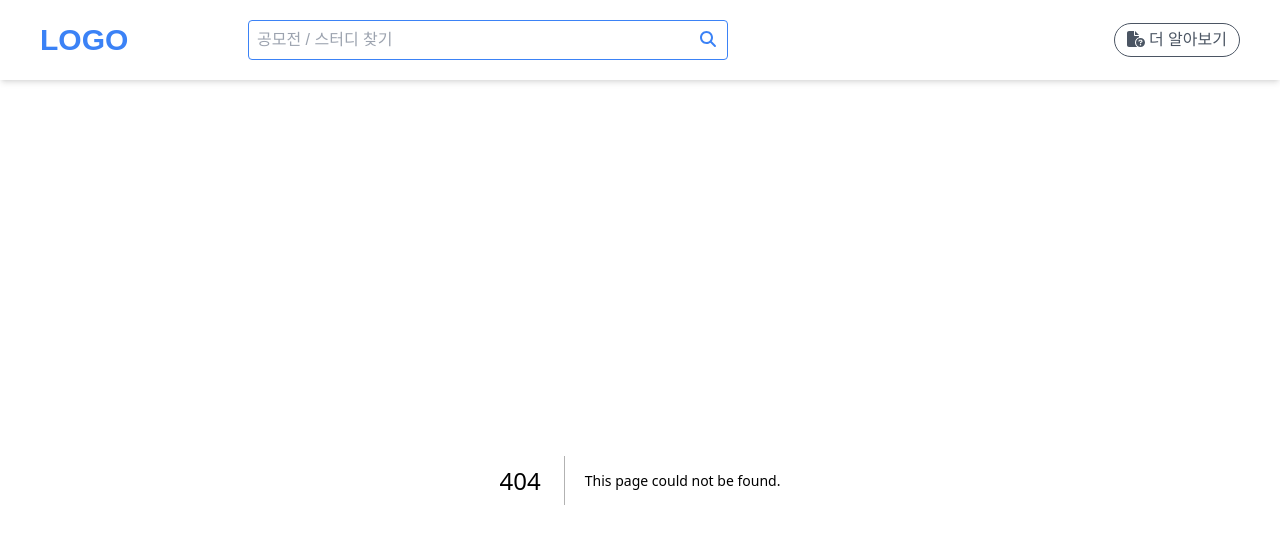
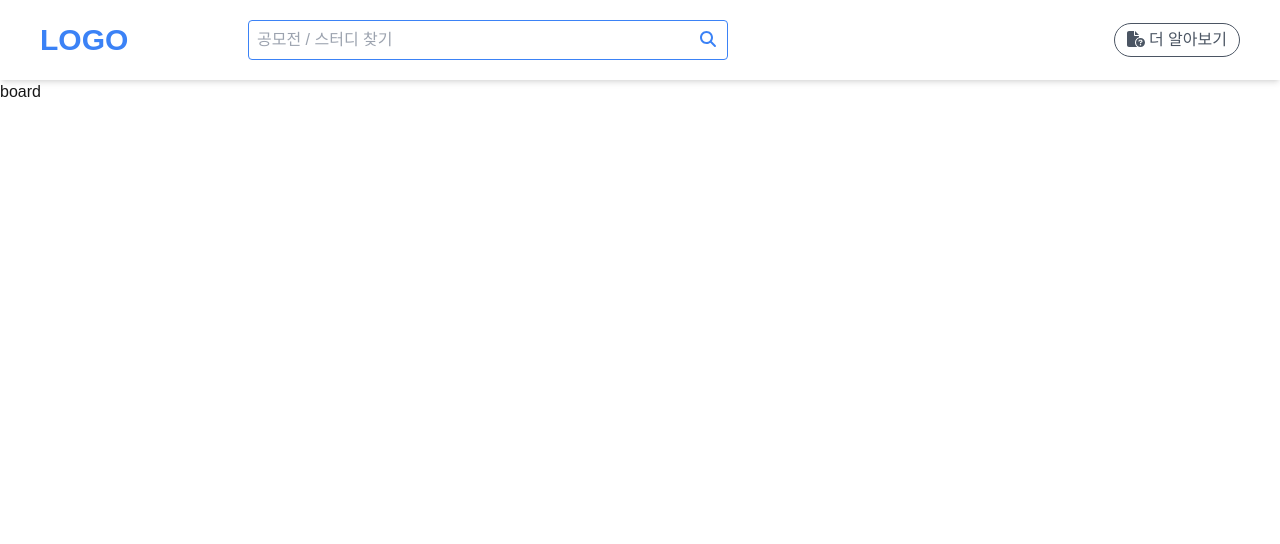
Before and after one commit to pvvng/ai-makers-fe, a Next.js app: page /board in a window 1280 px wide. Before the commit this address had no page. Shown: the top 544 px of the page. Built offline with nearby package versions, Linux system fonts and the light colour scheme.

Commit message:
feat : 게시판 페이지 생성

```diff
--- /dev/null
+++ b/app/board/page.tsx
@@ -0,0 +1,9 @@
+import { Metadata } from "next";
+
+export const metadata: Metadata = {
+  title: "게시판",
+};
+
+export default function Board() {
+  return <div>board</div>;
+}
```
